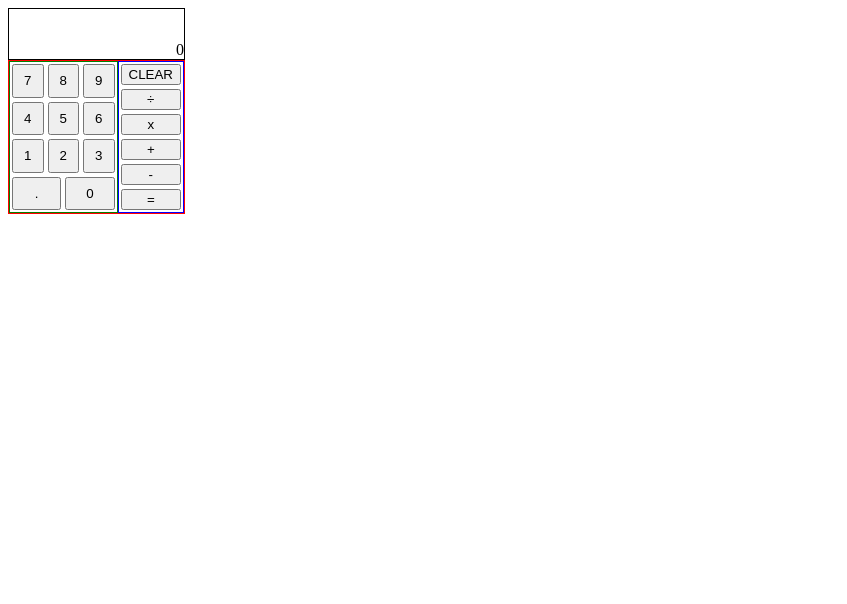
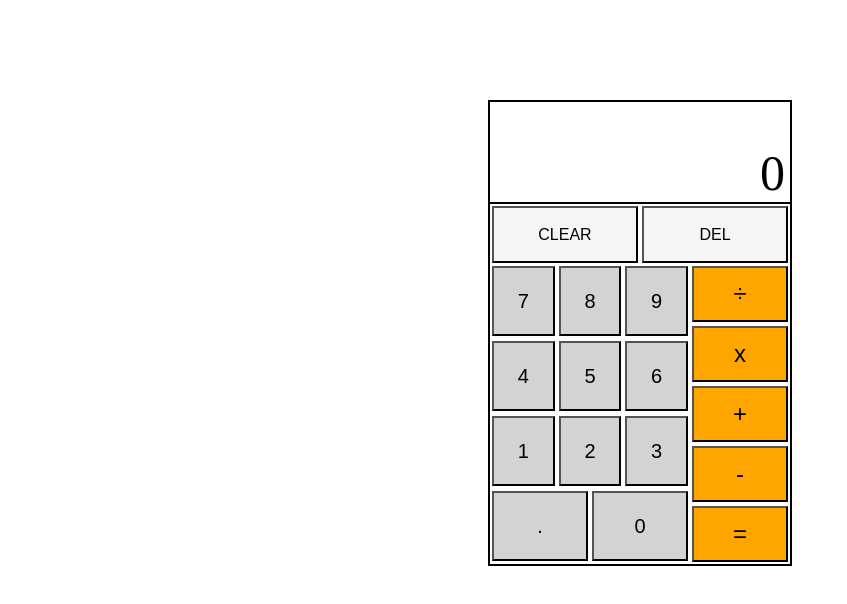
Before and after one commit to k-stannard/odin-calculator, a plain HTML site: page index.html in a window 1280 px wide. Shown: the whole page, without its empty margins (0-847 px from the left). Drawn offline with Linux system fonts and the light colour scheme.

Commit message:
Increase calculator UI size and add styling

```diff
--- a/index.html
+++ b/index.html
@@ -8,6 +8,7 @@
 <body>
     <div id="calculator">
         <p id='display'>0</p>
+        <div id="edit-container"></div>
         <div id="calc-container">
             <div id="numeric-container"></div>
             <div id="operator-container"></div>
--- a/script.js
+++ b/script.js
@@ -1,4 +1,6 @@
-const operators = ["CLEAR",  "÷", "x", "+", "-", "=", "."]
+const operators = ["÷", "x", "+", "-", "=", "."]
+const editButtons = ["CLEAR", "DEL"]
+const editContainer = document.getElementById('edit-container')
 const numericContainer = document.getElementById('numeric-container')
 const operatorContainer = document.getElementById('operator-container')
 const paragraph = document.getElementById('display')
@@ -63,6 +65,8 @@ const runOperation = input => {
             switch(target) {
                 case "CLEAR":
                     resetCalculator()
+                    break;
+                case "DEL":
                     break;
                 case "÷":
                     setVariables("/")
@@ -139,6 +143,14 @@ const createButtons = () => {
         button.click(runOperation(symbol))
         symbol == "." ? numericContainer.appendChild(button) : operatorContainer.appendChild(button)
     }
+
+    for(let name of editButtons) {
+        let button = document.createElement('button')
+        button.id = `${name}`
+        button.textContent = `${name}`
+        button.click(runOperation(name))
+        editContainer.appendChild(button)
+    }
 }
 
 function resetCalculator() {
--- a/style.css
+++ b/style.css
@@ -1,44 +1,78 @@
+body {
+    padding: 100px;
+    margin: auto;
+    display: flex;
+    justify-content: center;
+    align-items: center;
+}
+
+#calculator {
+    border: black solid 2px;
+}
+
 #display {
     display: flex;
     justify-content: flex-end;
     align-items: flex-end;
     margin: 0;
-    height: 50px;
-    width: 175px;
-    border: black solid 1px;
+    height: 100px;
+    width: 295px;
+    font-size: 50px;
+    padding-right: 5px;
   }
 
   #calc-container {
     display: flex;
-    width: 175px;
+    width: 300px;
+    height: 300px;
     justify-content: space-around;
-    border: red solid 1px;
     flex: 1 0 auto;
+  }
+
+  #edit-container {
+    display: flex;
+    height: 60px;
+    flex: 1 0 auto;
+    border-top: black solid 2px;
+  }
+
+  #edit-container button {
+    margin: 2px;
+    height: 57px;
+    width: 145px;
+    flex-grow: 1;
+    background-color: whitesmoke;
+    font-size: 16px;
   }
 
   #numeric-container {
     display: flex;
     flex-wrap: wrap;
     flex-direction: row-reverse;
-    width: 75px;
+    width: 100px;
     justify-content: space-around;
     flex: 1 0 none;
-    border: green solid 1px;
     flex-grow: 2;
   }
 
   #numeric-container button {
-    width: 25px;
+    width: 60px;
+    height: 70px;
     flex-grow: 1;
     margin: 2px;
+    background-color: lightgray;
+    font-size: 20px;
   }
 
   #operator-container {
     display: flex;
     flex-direction: column;
-    border: blue solid 1px;
+    width: 100px;
   }
 
   #operator-container button {
     margin: 2px;
+    background-color: orange;
+    height: 75px;
+    font-size: 24px;
   }
```
